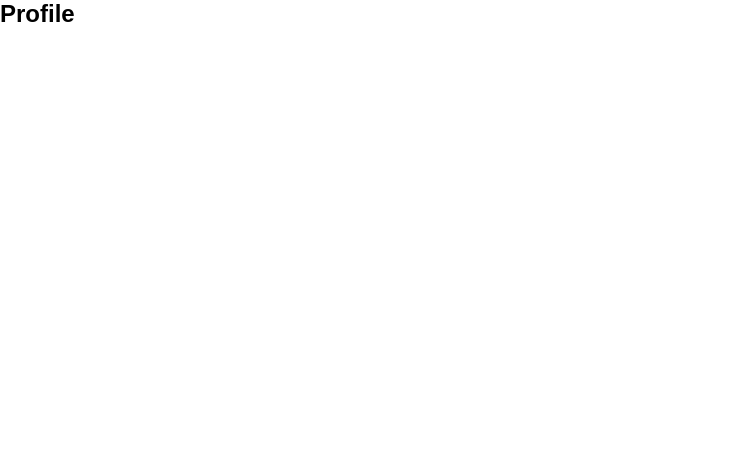
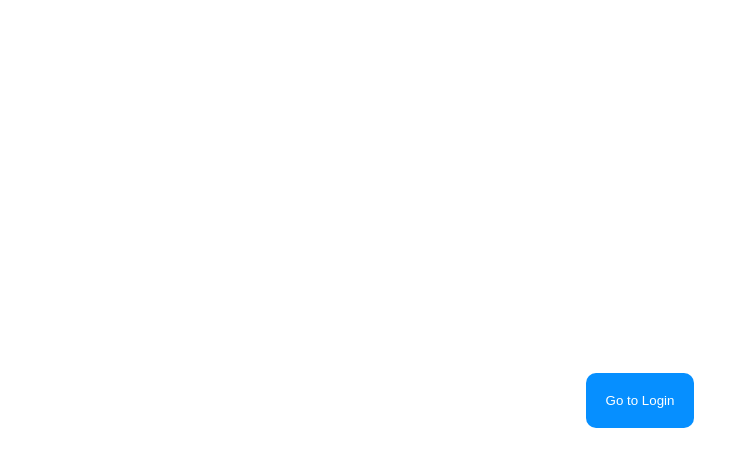
Before and after one commit to Apra-Labs/React-Boilerplate, a React (Create React App) app: page /profile in a window 1280 px wide. Shown: the top 466 px of the page, without its empty margins (0-756 px from the left). Built offline with nearby package versions, Linux system fonts and the light colour scheme.

Commit message:
Added profile page

```diff
--- /dev/null
+++ b/src/components/TableRow.tsx
@@ -0,0 +1,16 @@
+
+interface TableRowProps {
+    title: string;
+    value: string;
+}
+
+const TableRow: React.FC<TableRowProps> = ({title, value}) => {
+    return (
+        <div style={{marginTop: 10}}>
+            <tr><h4>{title}</h4></tr>
+            <tr><input type="text" value={value} disabled style={{padding: 10, marginTop: 10}}/></tr>
+        </div>
+    )
+}
+
+export default TableRow
--- a/src/pages/Login.tsx
+++ b/src/pages/Login.tsx
@@ -43,7 +43,7 @@ const Login: React.FC = () => {
 
     return (
         <div style={{ display: "flex", justifyContent: 'center', alignItems: 'center', height: '100vh' }}>
-            <form onSubmit={handleSubmit} style={{border: 1, borderStyle: 'solid', padding: 30, alignItems: 'center', display: "flex", justifyContent: 'center',flexDirection: 'column'}}>
+            <form onSubmit={handleSubmit} style={{border: 1, borderStyle: 'solid', padding: 30, alignItems: 'center', display: "flex", justifyContent: 'center',flexDirection: 'column', borderRadius: 15}}>
                 <h2 style={{ margin: 10 }}>Login</h2>
                 <Input type="email" placeholder="Email" onChange={handleEmail}/>
                 <Input type="password" placeholder="Password" onChange={handlePassword}/>
--- a/src/pages/Profile.tsx
+++ b/src/pages/Profile.tsx
@@ -1,8 +1,59 @@
+import { useState, useEffect } from 'react';
+import { useAppSelector } from '../redux/hooks';
+import { useNavigate } from 'react-router-dom';
+
+import TableRow from "../components/TableRow";
 
 const Profile: React.FC = () => {
-    return(
+    const [isLogin, setIsLogin] = useState<boolean>(false);
+    const [user, setUser] = useState<any>(null);
+
+    const navigate = useNavigate();
+
+    const loggedIn = useAppSelector((state) => state.authReducer.isLoggedIn);
+    const loggedInUser = useAppSelector((state) => state.authReducer.user);
+
+    useEffect(() => {
+        setIsLogin(loggedIn);
+        setUser(loggedInUser);
+
+        return () => {
+            console.log('component unmounted');
+        }
+    }, [loggedIn, loggedInUser]);
+
+    const goToLogin = () => {
+        navigate("/login")
+    }
+
+    return (
         <div>
-            <h2>Profile</h2>
+            {isLogin ?
+                <div style={{ display: 'flex', justifyContent: 'space-evenly', margin: 30 }}>
+                    <div style={{ border: 1, borderStyle: 'solid', height: 100, width: 200, display: 'flex' }}>
+                        <div style={{ margin: 10 }}>
+                            <img src="" alt="profile image"></img>
+                        </div>
+                        <div style={{ display: 'flex', flexDirection: 'column', justifyContent: 'space-evenly' }}>
+                            <h3>Hello</h3>
+                            <h3>{user.name}</h3>
+                        </div>
+                    </div>
+                    <div style={{ width: 700, height: 500, border: 1, borderStyle: 'solid', padding: 10 }}>
+                        <h3>Personal Information</h3>
+                        <table>
+                            <tbody>
+                                <TableRow title="Name" value={user.name} />
+                                <TableRow title="Email" value={user.email} />
+                                <TableRow title="Phone Number" value={user.phoneNumber} />
+                            </tbody>
+                        </table>
+                    </div>
+                </div> :
+                <div style={{display: 'flex', justifyContent: 'center', alignItems: 'center', height: '100vh'}}>
+                    <button style={{ backgroundColor: '#068FFF', color: 'white', padding: 20, border: 0, borderRadius: 10, cursor: 'pointer'}} onClick={goToLogin}>Go to Login</button>
+                </div>
+            }
         </div>
     )
 }
```
